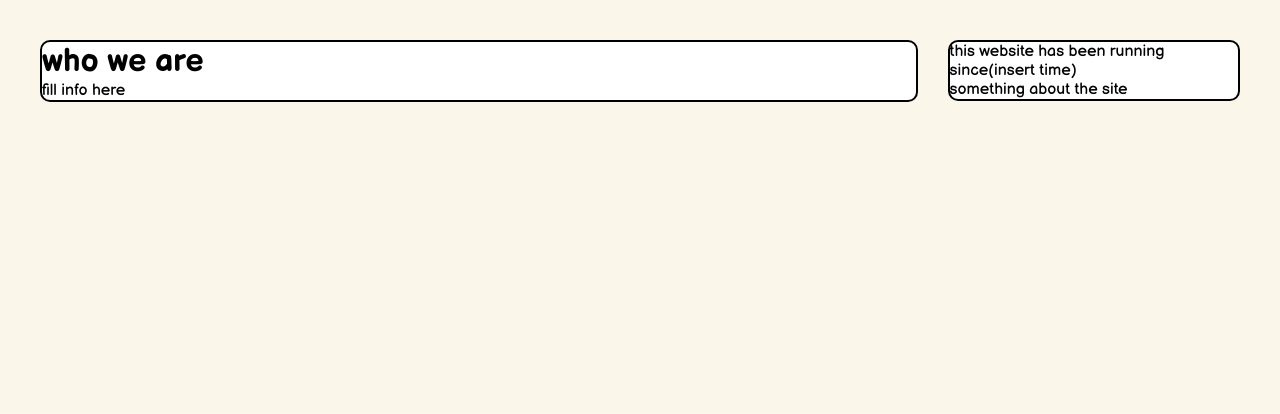
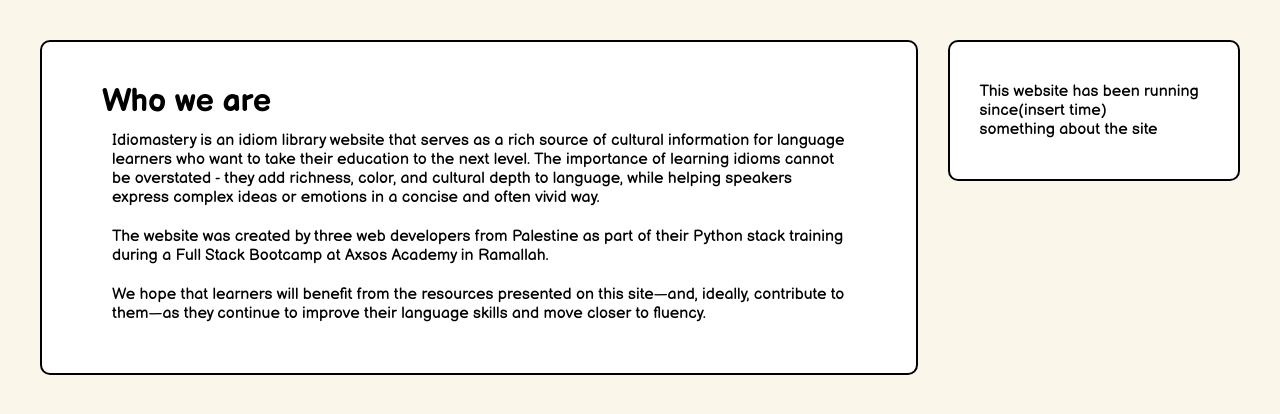
Before and after one commit to ahmadlatif1/idiomastery, a Django app: page /about/ in a window 1280 px wide. Shown: the part 104-518 px from the top of the page. Run offline with Django 5.2, Linux system fonts and the light colour scheme.

Commit message:
add to aboutus

```diff
--- a/idiomastery/app/models.py
+++ b/idiomastery/app/models.py
@@ -13,7 +13,7 @@ class UserManager(models.Manager):
             errors['email'] = "Invalid email address!"
         if len(post['password'])<8:
             errors['password'] = "Password should be at least 8 characters"
-        if post['password'] is not post['confirmpassword']:
+        if post['password'] != post['confirmpassword']:
             errors['confirmpassword']="passwords don't match"
 
         return errors
--- a/idiomastery/app/static/style.css
+++ b/idiomastery/app/static/style.css
@@ -496,3 +496,15 @@ input {
 	padding: 20px;
 	font-size: 0.6em;
 }
+
+.aboutcontent{
+	padding: 40px 60px;
+
+	p{
+		padding: 10px;
+	}
+}
+
+.siteinfo{
+	padding: 40px 30px;
+}
--- a/idiomastery/app/templates/about.html
+++ b/idiomastery/app/templates/about.html
@@ -41,13 +41,15 @@
       <div class="aboutbody bodylimit">
         <div class="widesection">
           <div class="aboutcontent card">
-			<h1>who we are</h1>
-			<p>fill info here</p>
+			<h1>Who we are</h1>
+			<p>Idiomastery is an idiom library website that serves as a rich source of cultural information for language learners who want to take their education to the next level. The importance of learning idioms cannot be overstated - they add richness, color, and cultural depth to language, while helping speakers express complex ideas or emotions in a concise and often vivid way.</p>
+            <p>The website was created by three web developers from Palestine as part of their Python stack training during a Full Stack Bootcamp at Axsos Academy in Ramallah.</p>
+            <p>We hope that learners will benefit from the resources presented on this site—and, ideally, contribute to them—as they continue to improve their language skills and move closer to fluency.</p>
 		  </div>
         </div>
         <div div class="sidesection">
           <div class="siteinfo card">
-			<p>this website has been running since(insert time)</p>
+			<p>This website has been running since(insert time)</p>
 			<p>something about the site</p>
           </div>
         </div>
--- a/idiomastery/app/views.py
+++ b/idiomastery/app/views.py
@@ -66,6 +66,7 @@ def register(request):
     # NOTE TO MAKE SURE TO ADD CONFIRM PASSWORD TO VALIDATION
     errors=User.objects.user_validator(post=request.POST)
     if len(errors)>0:
+        print(errors)
         return redirect('/',errors)
     # validate input
     password= request.POST['password']
```
Also changed, not shown: idiomastery/app/migrations/0002_alter_idiom_score.py (added), idiomastery/app/migrations/0002_idiom_score_translation_score.py (deleted).
